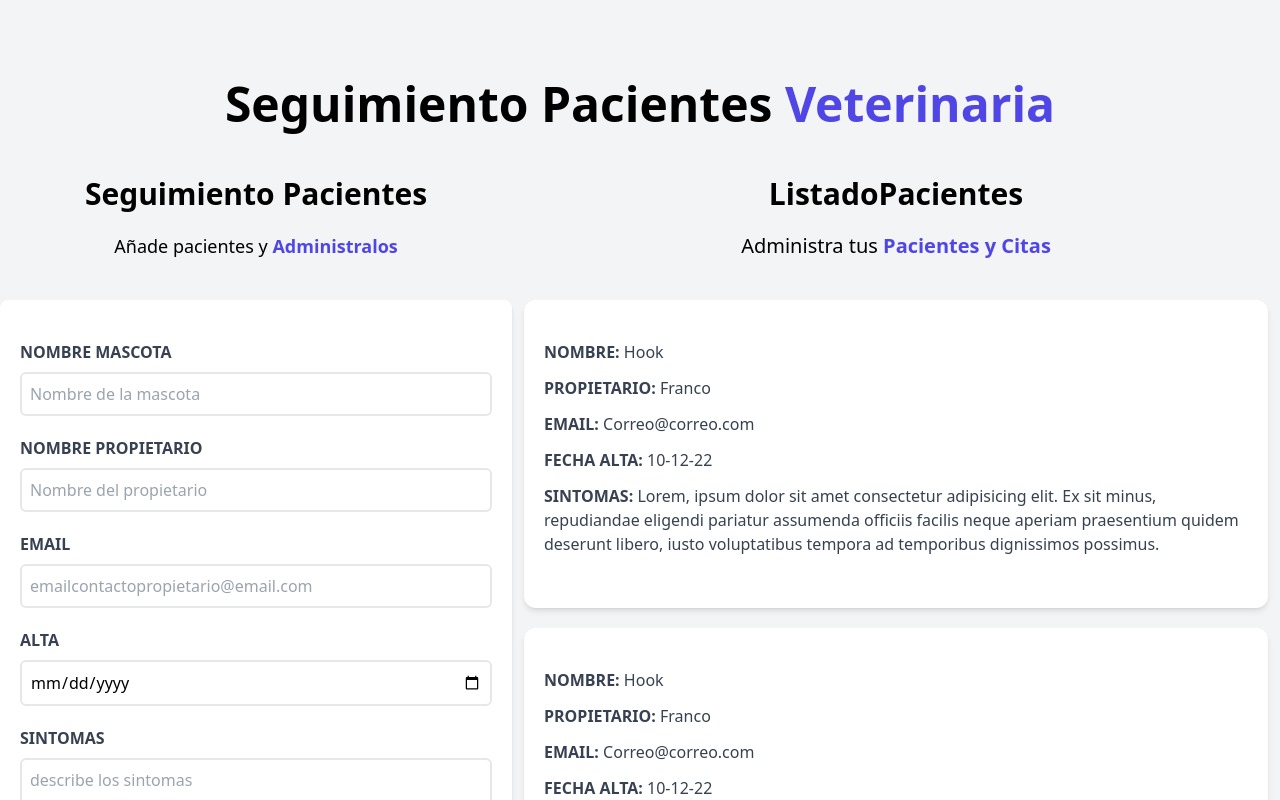
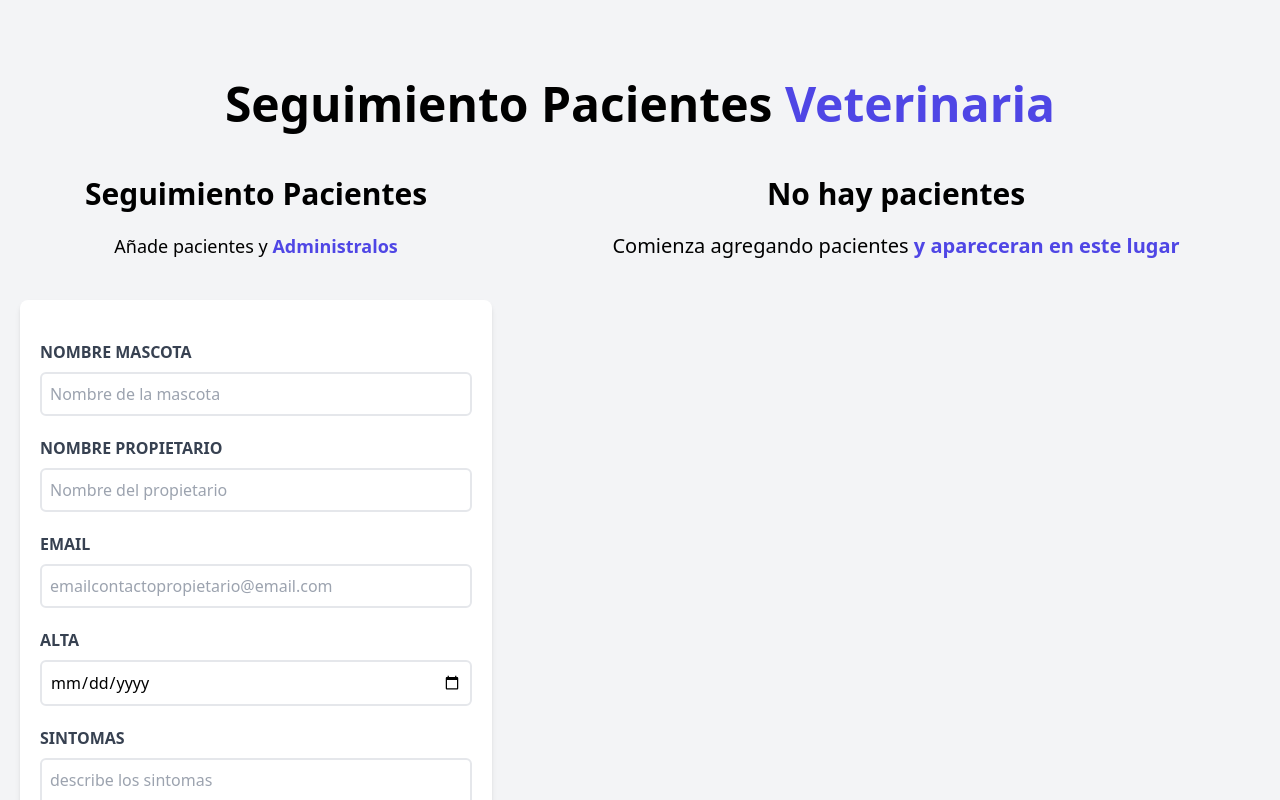
Before and after one commit to FalkFranco/citas-react, a React (Vite) app: page / in a window 1280 px wide. Shown: the top 800 px of the page. Built offline with nearby package versions, Linux system fonts and the light colour scheme.

Commit message:
Actualizar y eliminar pacientes

```diff
--- a/src/App.jsx
+++ b/src/App.jsx
@@ -1,3 +1,5 @@
+import { useState } from 'react'
+
 import  Formulario from "./components/Formulario"
 import Header from "./components/Header"
 import ListadoPacientes from "./components/ListadoPacientes"
@@ -7,12 +9,29 @@ import ListadoPacientes from "./components/ListadoPacientes"
 
 function App() {
 
+  const [pacientes, setPacientes] = useState([]);
+  const [paciente, setPaciente] = useState([]);
+
+  const eliminarPaciente = id => {
+    const pacientesActualizados = pacientes.filter(paciente => paciente.id !== id)
+    setPacientes(pacientesActualizados);
+  }
+
   return (
     <div className="container mx-auto mt-20">
       <Header />
       <div className="mt-12 md:flex">
-        <Formulario />
-        <ListadoPacientes />
+        <Formulario
+        pacientes = {pacientes}
+        setPacientes = {setPacientes}
+        paciente={paciente}
+        setPaciente = {setPaciente}
+        />
+        <ListadoPacientes
+         pacientes = {pacientes}
+         setPaciente= {setPaciente}
+         eliminarPaciente = {eliminarPaciente}
+        />
       </div>
 
     </div>
--- /dev/null
+++ b/src/components/Error.jsx
@@ -0,0 +1,11 @@
+
+
+const Error = ({children}) => {
+  return (
+    <div className='bg-red-800 text-white text-center uppercase p-3 font-bold mb-3 rounded-md'>
+           {children}
+    </div>
+  )
+}
+
+export default Error
--- a/src/components/Formulario.jsx
+++ b/src/components/Formulario.jsx
@@ -1,6 +1,7 @@
 import {useState, useEffect} from 'react';
+import Error from './Error';
 
-const Formulario = () => {
+const Formulario = ({pacientes, setPacientes, paciente, setPaciente}) => {
 
   const [nombre, setNombre] = useState('');
   const [propietario, setPropietario] = useState('');
@@ -8,9 +9,68 @@ const Formulario = () => {
   const [fecha, setFecha] = useState('');
   const [sintomas, setSintomas] = useState('');
 
+  const [error, setError] = useState(false);
+
+  useEffect(()=>{
+    if (Object.keys(paciente).length > 0){
+     setNombre(paciente.nombre);
+     setPropietario(paciente.propietario);
+     setEmail(paciente.email);
+     setFecha(paciente.fecha);
+     setSintomas(paciente.sintomas);
+    }
+  }, [paciente])
+
+
+
+  const generarId = () => {
+    const random = Math.random().toString(36).substr(2);
+    const fecha = Date.now().toString(36)
+    return random + fecha;
+  }
+
   const handleSubmit = (e) =>{
     e.preventDefault();
-    console.log('Enviando formulario')
+    // Validacion del fomulario
+
+    if([nombre, propietario, email, fecha, sintomas].includes('')){ //Includes verifica si alguno  tiene un string vacio
+      setError(true);
+      return; //Si sucede eso, corta la ejecucion, sino sigue ejecutando lo sgte
+    }
+      setError(false);
+
+      // Objeto de paciente
+      const objetoPaciente = {
+        nombre,
+        propietario,
+        email,
+        fecha,
+        sintomas
+      }
+
+      if(paciente.id){
+        //Editando el registro
+        objetoPaciente.id = paciente.id;
+
+        const pacientesActualizados = pacientes.map(pacienteStade => pacienteStade.id === paciente.id ? objetoPaciente : pacienteStade)
+
+        setPacientes(pacientesActualizados)
+
+        setPaciente({})
+
+      }else{
+        //Nuevo registro
+        objetoPaciente.id = generarId()
+        setPacientes([...pacientes, objetoPaciente])
+
+      }
+
+      // Reiniciar el form
+      setNombre('');
+      setPropietario('');
+      setEmail('');
+      setFecha('');
+      setSintomas('');
   }
 
 
@@ -20,7 +80,12 @@ const Formulario = () => {
       <p className='text-lg mt-5 text-center mb-10'>Añade pacientes y {''}
       <span className='text-indigo-600 font-bold'>Administralos</span></p>
 
-      <form onSubmit={handleSubmit} action="" className='bg-white shadow-md rounded-lg py-10 px-5 mb-10'>
+      <form onSubmit={handleSubmit} action="" className='bg-white shadow-md rounded-lg py-10 px-5 mb-10 mx-5'>
+
+        {error && (
+          <Error><p>Todos los campos son obligatorios</p></Error>
+        )}
+
         <div className="mb-5">
           <label htmlFor='mascota' className='block text-gray-700 uppercase font-bold'>Nombre Mascota</label>
 
@@ -81,7 +146,7 @@ const Formulario = () => {
         </div>
         <input type="submit"
         className='bg-indigo-600 w-full p-3 text-white uppercase font-bold hover:bg-indigo-700 cursor-pointer transition-colors'
-        value="Agregar Paciente"
+        value={paciente.id ? 'Editar paciente' : 'Agregar paciente'}
         />
       </form>
     </div>
--- a/src/components/Header.jsx
+++ b/src/components/Header.jsx
@@ -1,6 +1,10 @@
 
 
 function Header(){
+
+    const varia = true
+
+
 
     return(
 
--- a/src/components/ListadoPacientes.jsx
+++ b/src/components/ListadoPacientes.jsx
@@ -1,19 +1,46 @@
+
+
 import Paciente from "./Paciente"
 
 
 
-const ListadoPacientes = () => {
+const ListadoPacientes = ({pacientes, setPaciente, eliminarPaciente}) => {
+
+
+
   return (
     <div className="md:w-1/2 lg:w-3/5 md:h-screen overflow-y-scroll">
-        <h2 className="font-black text-3xl text-center">ListadoPacientes</h2>
-        <p className="text-xl mt-5 mb-10 text-center"> Administra tus {''}
-          <span className="text-indigo-600 font-bold">Pacientes y Citas</span>
-        </p>
 
-        <Paciente />
-        <Paciente />
-        <Paciente />
-        <Paciente />
+      {pacientes && pacientes.length ? (
+        <>
+          <h2 className="font-black text-3xl text-center">ListadoPacientes</h2>
+          <p className="text-xl mt-5 mb-10 text-center"> Administra tus {''}
+            <span className="text-indigo-600 font-bold">Pacientes y Citas</span>
+          </p>
+
+          { pacientes.map((paciente)=>(
+            <Paciente
+
+              key = {paciente.id}
+              paciente = {paciente}
+              setPaciente= {setPaciente}
+              eliminarPaciente = {eliminarPaciente}
+            />
+          ))}
+        </>
+      ) : (
+        <>
+          <h2 className="font-black text-3xl text-center">No hay pacientes</h2>
+          <p className="text-xl mt-5 mb-10 text-center"> Comienza agregando pacientes{''}
+            <span className="text-indigo-600 font-bold"> y apareceran en este lugar</span>
+          </p>
+        </>
+      )}
+
+
+
+
+
     </div>
   )
 }
--- a/src/components/Paciente.jsx
+++ b/src/components/Paciente.jsx
@@ -1,23 +1,46 @@
 
 
-const Paciente = () => {
+const Paciente = ({paciente, setPaciente, eliminarPaciente}) => {
+  // console.log(paciente)
+  const {nombre, propietario, email, fecha, sintomas, id} = paciente;
+
+  const handleEliminar = () =>{
+    const respuesta = confirm('Deseas elimiar este paciente?');
+
+    if(respuesta){
+      eliminarPaciente(id)
+    }
+  }
+
   return (
-    <div className="mt-5 bg-white shadow-md m-3 px-5 py-10 rounded-xl">
+    <div className=" mx-5 my-9 bg-white shadow-md m-3 px-5 py-10 rounded-xl">
         <p className="font-bold mb-3 text-gray-700 uppercase">Nombre:{' '}
-        <span className="font-normal normal-case">Hook</span>
+        <span className="font-normal normal-case">{nombre}</span>
         </p>
         <p className="font-bold mb-3 text-gray-700 uppercase">Propietario:{' '}
-        <span className="font-normal normal-case">Franco</span>
+        <span className="font-normal normal-case">{propietario}</span>
         </p>
         <p className="font-bold mb-3 text-gray-700 uppercase">Email:{' '}
-        <span className="font-normal normal-case">Correo@correo.com</span>
+        <span className="font-normal normal-case">{email}</span>
         </p>
         <p className="font-bold mb-3 text-gray-700 uppercase">Fecha Alta:{' '}
-        <span className="font-normal normal-case">10-12-22</span>
+        <span className="font-normal normal-case">{fecha}</span>
         </p>
         <p className="font-bold mb-3 text-gray-700 uppercase">Sintomas:{' '}
-        <span className="font-normal normal-case">Lorem, ipsum dolor sit amet consectetur adipisicing elit. Ex sit minus, repudiandae eligendi pariatur assumenda officiis facilis neque aperiam praesentium quidem deserunt libero, iusto voluptatibus tempora ad temporibus dignissimos possimus.</span>
+        <span className="font-normal normal-case">{sintomas}</span>
         </p>
+
+        <div className="flex justify-between mt-10 mx-5">
+          <button
+            type="button"
+            className="py-2 px-10 bg-indigo-600 hover:bg-indigo-700 text-white font-bold uppercase rounded-lg"
+            onClick={() => setPaciente(paciente)}
+          >Editar</button>
+          <button type="button"
+          className="py-2 px-10 bg-red-600 hover:bg-red-700 text-white font-bold uppercase rounded-lg"
+          onClick={handleEliminar}
+          >Eliminar</button>
+        </div>
     </div>
   )
 }
```
